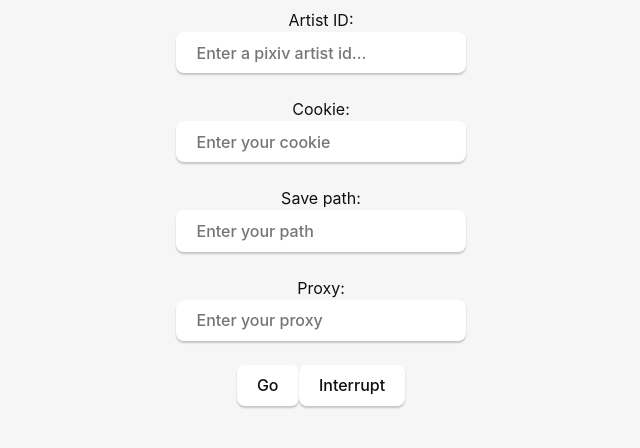
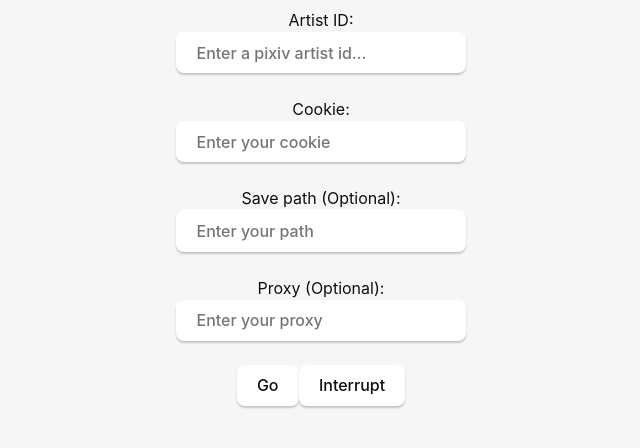
Before and after one commit to kingwingfly/tauri-pixiv-crawler-rs, a Vue app: page / in a window 1280 px wide. Shown: the top 448 px of the page, without its empty margins (319-959 px from the left). Built offline with nearby package versions, Linux system fonts and the light colour scheme.

Commit message:
marked optional

```diff
--- a/src/views/Downloader.vue
+++ b/src/views/Downloader.vue
@@ -67,10 +67,10 @@ init()
     <label>Cookie:</label>
     <input id="cookie-input" v-model="cookie" placeholder="Enter your cookie" />
     <br>
-    <label>Save path:</label>
+    <label>Save path (Optional):</label>
     <input id="path-input" v-model="path" placeholder="Enter your path" />
     <br>
-    <label>Proxy:</label>
+    <label>Proxy (Optional):</label>
     <input id="proxy-input" v-model="proxy" placeholder="Enter your proxy" />
     <br>
     <div>
```
Also changed, not shown: 1 other file (tests, documents, lock files or other folders).
